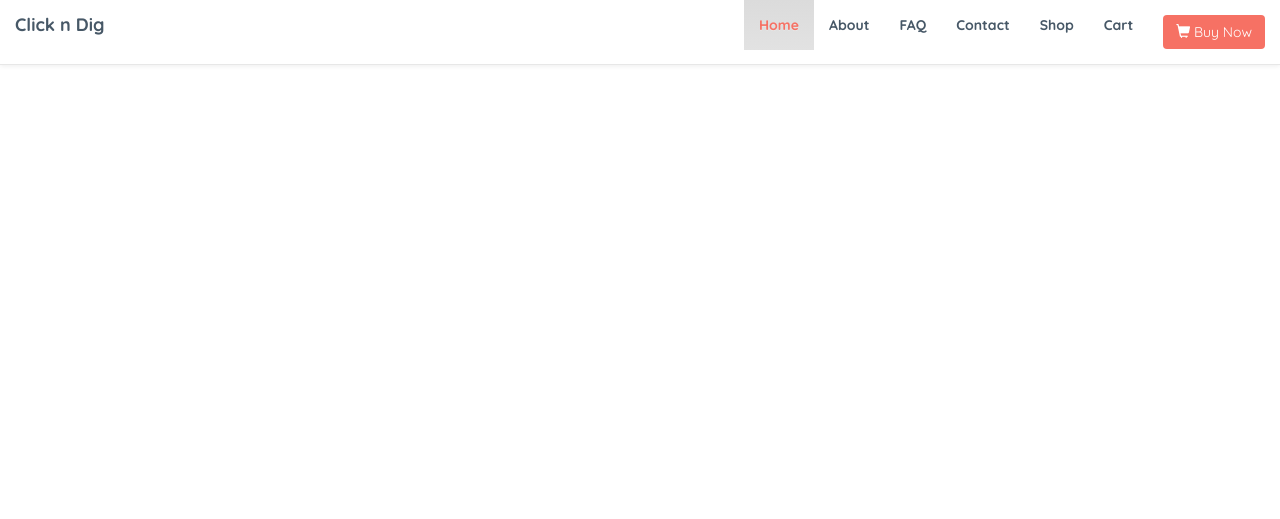
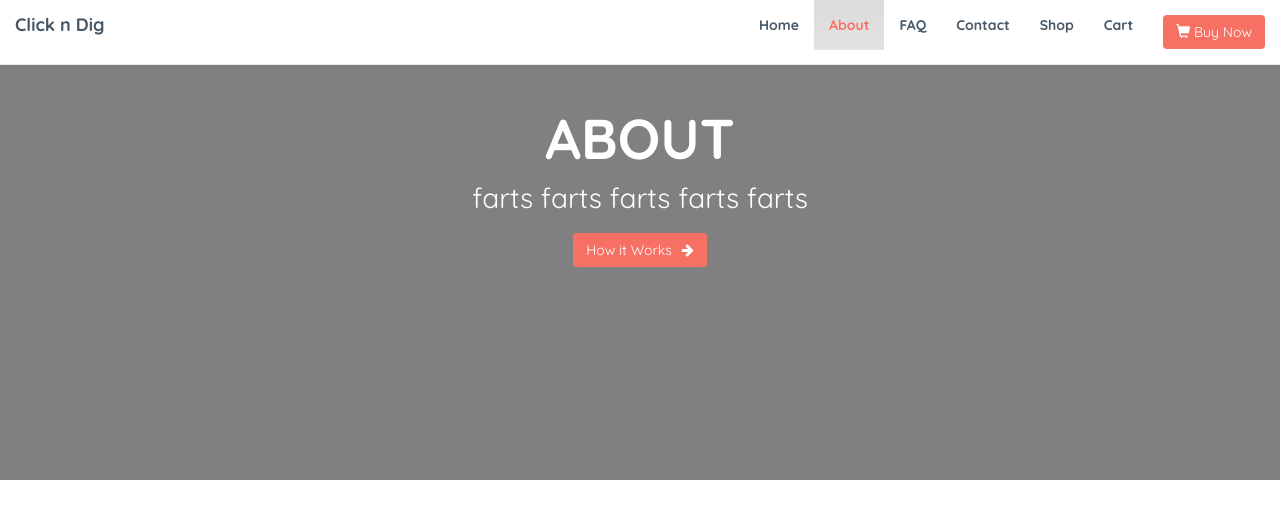
Before and after one commit to cleestofuh/COGS187B, a PHP site: page /about.html in a window 1280 px wide. Shown: the top 519 px of the page. Run offline with PHP 8.4, Linux system fonts and the light colour scheme.

Commit message:
started about, modal

```diff
--- a/about.html
+++ b/about.html
@@ -30,8 +30,8 @@
         <!-- Collect the nav links, forms, and other content for toggling -->
         <div class="collapse navbar-collapse" id="navbar">
             <ul class="nav navbar-nav navbar-right">
-                <li class="active"><a href="index.html">Home</a></li>
-                <li><a href="about.html">About</a></li>
+                <li><a href="index.html">Home</a></li>
+                <li class="active"><a href="about.html">About</a></li>
                 <li><a href="faq.html">FAQ</a></li>
                 <li><a href="contact.html">Contact</a></li>
                 <li><a href="shop.html">Shop</a></li>
@@ -42,7 +42,43 @@
     </div><!-- /.container-fluid -->
 </nav>
 
-script src="https://ajax.googleapis.com/ajax/libs/jquery/1.12.4/jquery.min.js"></script>
+<div class="jumbotron">
+    <div class="container text-center margin-top-50">
+        <div class="header-logo">
+            ABOUT
+        </div>
+        <div class="header-subtext">
+            farts farts farts farts farts
+        </div>
+        <a href="#" class="launch-modal" data-modal-id="modal-video">
+            <button type="button" class="btn buynow-btn">How it Works<span style="padding-left: 10px" class="fa fa-arrow-right" aria-hidden="true"></span></button>
+        </a>
+    </div>
+</div>
+
+<!-- MODAL -->
+<div class="modal fade" id="modal-video" tabindex="-1" role="dialog" aria-labelledby="modal-video-label">
+    <div class="modal-dialog" role="document">
+        <div class="modal-content">
+            <div class="modal-header">
+                <button type="button" class="close" data-dismiss="modal" aria-label="Close">
+                    <span aria-hidden="true">&times;</span>
+                </button>
+            </div>
+            <div class="modal-body">
+                <div class="modal-video">
+                    <div class="embed-responsive embed-responsive-16by9">
+                        <iframe class="embed-responsive-item" src="https://www.youtube.com/embed/yOgRx6SUD74"
+                                webkitallowfullscreen mozallowfullscreen allowfullscreen></iframe>
+                    </div>
+                </div>
+            </div>
+        </div>
+    </div>
+</div>
+
+<script src="https://ajax.googleapis.com/ajax/libs/jquery/1.12.4/jquery.min.js"></script>
+<script src="js/clickndig.js"></script>
 <!-- Latest compiled and minified JavaScript -->
 <script src="https://maxcdn.bootstrapcdn.com/bootstrap/3.3.7/js/bootstrap.min.js" integrity="sha384-Tc5IQib027qvyjSMfHjOMaLkfuWVxZxUPnCJA7l2mCWNIpG9mGCD8wGNIcPD7Txa" crossorigin="anonymous"></script>
 </body>
--- a/css/clickndig.css
+++ b/css/clickndig.css
@@ -65,7 +65,7 @@ body {
 }
 .jumbotron {
     position: relative;
-    background: url("../img/FullSizeRender 12.jpg") no-repeat center center;
+    background: gray no-repeat center center;
     -webkit-background-size: cover;
     -moz-background-size: cover;
     -o-background-size: cover;
--- /dev/null
+++ b/js/clickndig.js
@@ -0,0 +1,4 @@
+$('.launch-modal').on('click', function(e){
+    e.preventDefault();
+    $( '#' + $(this).data('modal-id') ).modal();
+});
```
Also changed, not shown: other parts of css/clickndig.css (+38 -0 lines).
